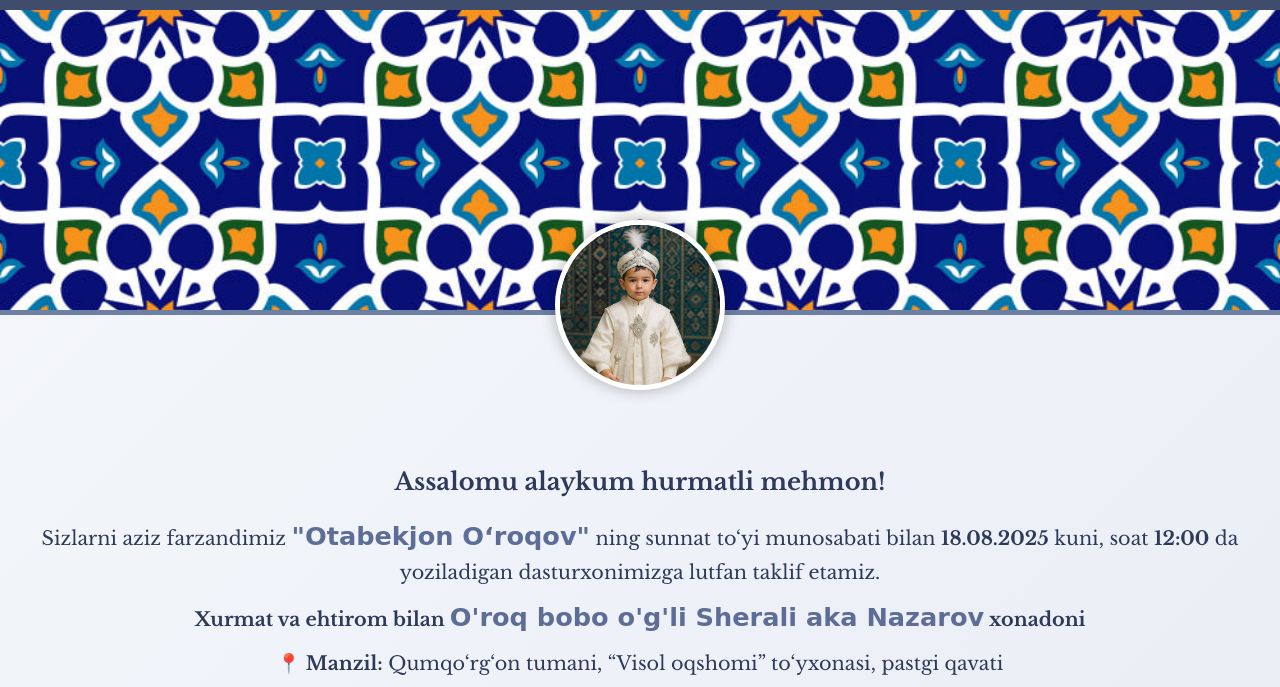
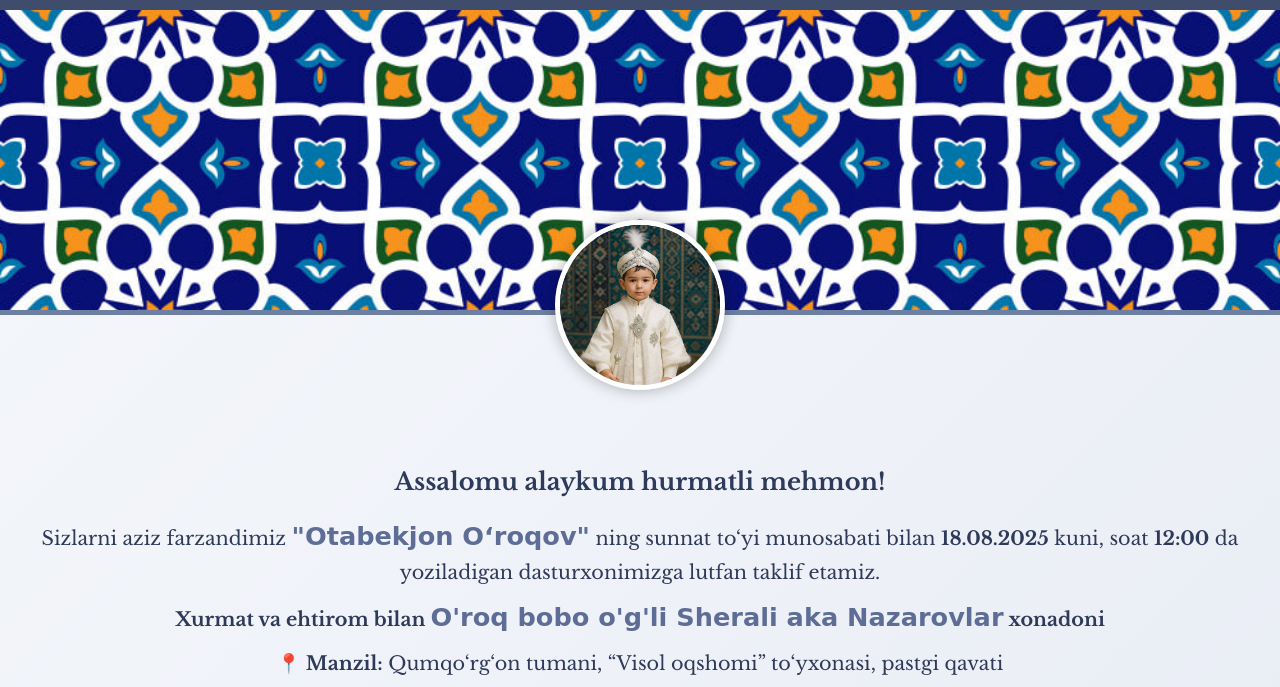
Before and after one commit to alisaidm/taklifnoma, a plain HTML site: page index.html in a window 1280 px wide. Shown: the part 113-800 px from the top of the page. Drawn offline with nearby package versions, Linux system fonts and the light colour scheme.

Commit message:
Update index.html

```diff
--- a/index.html
+++ b/index.html
@@ -124,7 +124,7 @@
         <strong>18.08.2025</strong> kuni, soat <strong>12:00</strong> da yoziladigan dasturxonimizga lutfan taklif
         etamiz.
       </p>
-      <p><strong>Xurmat va ehtirom bilan <span class="highlight-name">O'roq bobo o'g'li Sherali aka Nazarov</span> xonadoni</strong></p>
+      <p><strong>Xurmat va ehtirom bilan <span class="highlight-name">O'roq bobo o'g'li Sherali aka Nazarovlar</span> xonadoni</strong></p>
       <p><strong>📍 Manzil:</strong> Qumqo‘rg‘on tumani, “Visol oqshomi” to‘yxonasi, pastgi qavati</p>
     </div>
 
```
